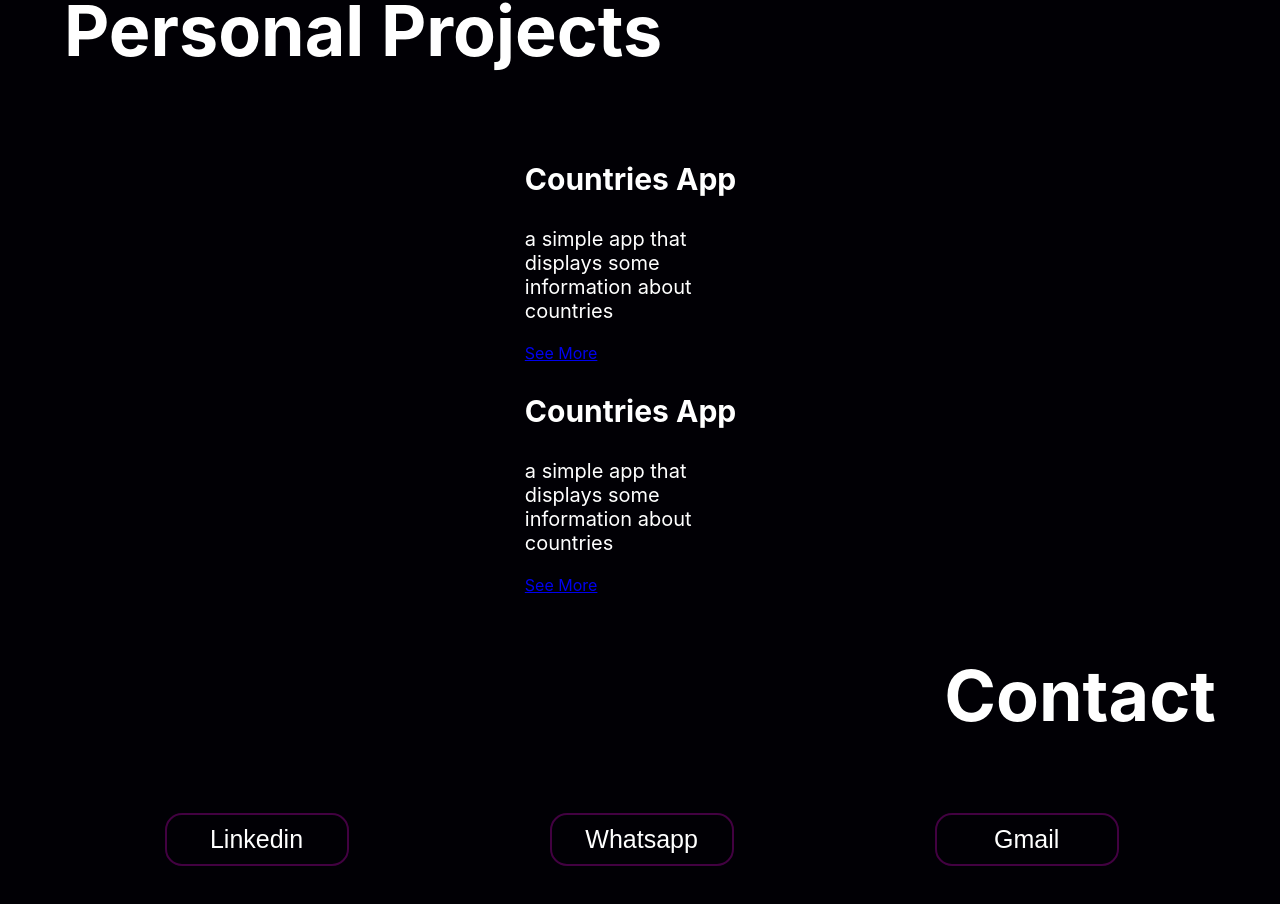
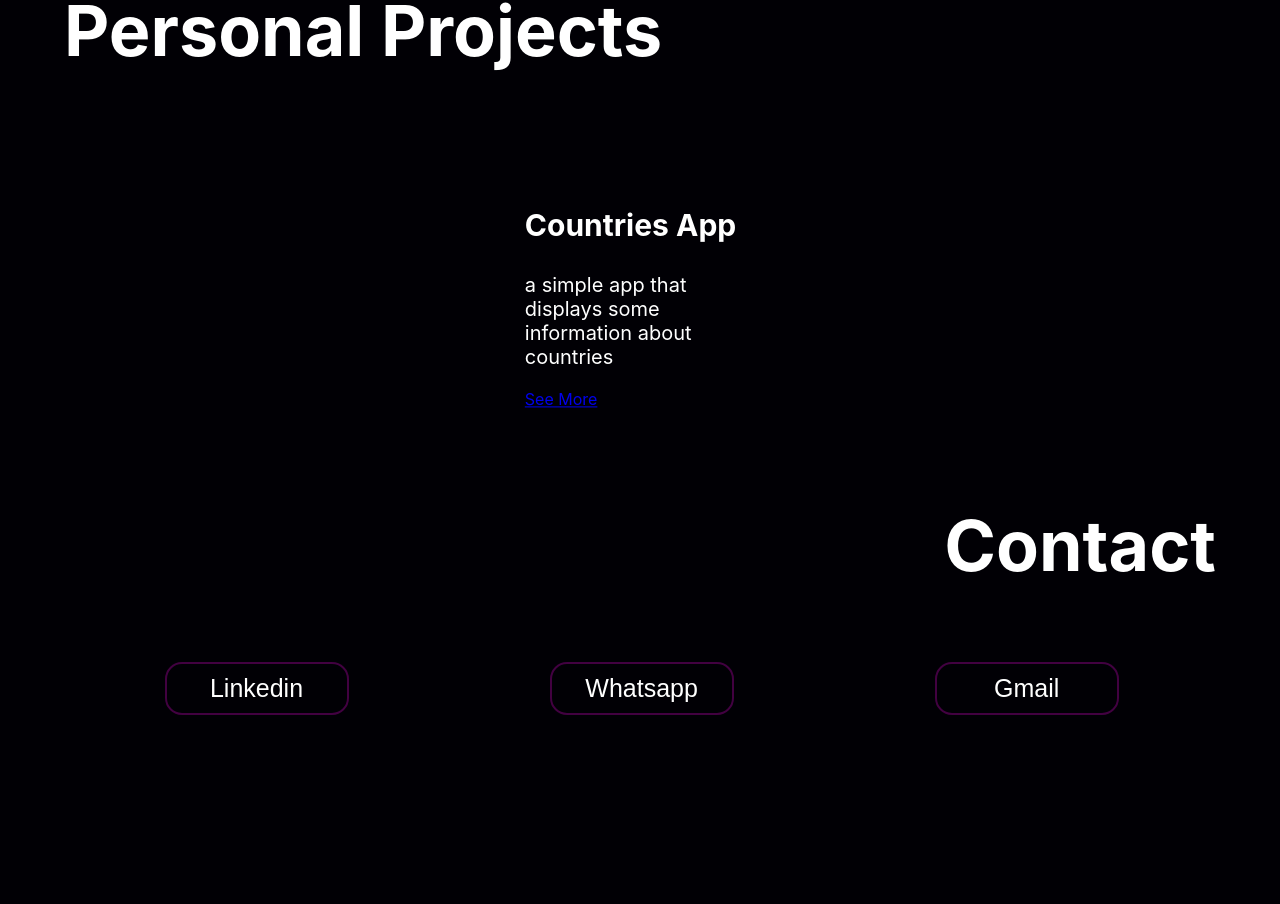
Before and after one commit to lucasRodrigues0/portfolio, a React (Create React App) app: page / in a window 1280 px wide. Shown: the part 1378-2282 px from the top of the page. Built offline with nearby package versions, Linux system fonts and the light colour scheme.

Commit message:
remoção das animações e alterações css

```diff
--- a/src/components/content/Content.js
+++ b/src/components/content/Content.js
@@ -2,20 +2,6 @@
 import { SKILLS, PROJECTS, CONTACT } from '../../utils/constants';
 import { LinkButton } from '../header'
 import styled, { keyframes } from "styled-components";
-
-const horizontalSlide = keyframes`
-  100% {
-    opacity: 1;
-    transform: translateX(0%);
-  }
-`;
-
-const verticalSlide = keyframes`
-  100% {
-    opacity: 1;
-    transform: translateY(0%);
-  }
-`;
 
 const ContentContainer = styled.div`
   background-color: #010005;
@@ -45,11 +31,9 @@ const TitleWrapper = styled.div`
 `;
 
 const Title = styled.h1`
-  animation: ${horizontalSlide} 0.5s ease-out forwards;
   background-color: transparent;
   font-size: 70px;
-  opacity: 0;
-  transform: translateX(${props => props.animation === "left" ? "-50%" : "50%"});
+  /* transform: translateX(${props => props.animation === "left" ? "-50%" : "50%"}); */ //vai sair
   transition: text-shadow 0.3s ease-out;
   width: fit-content;
   &: hover {
@@ -59,11 +43,8 @@ const Title = styled.h1`
 `;
 
 const Paragraph = styled.p`
-  animation: ${horizontalSlide} 0.5s ease-out forwards;
   font-size: 30px;
   margin-left: 25%;
-  opacity: 0;
-  transform: translateX(20%);
   width: 50%;
 `;
 
@@ -74,14 +55,11 @@ const ListWrapper = styled.div`
 `;
 
 const List = styled.ul`
-  animation: ${horizontalSlide} 0.5s ease-out forwards;
   display: flex;
   flex-direction: column;
   flex-wrap: wrap;
   list-style: circle;
   margin-right: 30%;
-  opacity: 0;
-  transform: translateX(-20%);
   width: 50%;
 `;
 
@@ -90,8 +68,6 @@ const ListItem = styled.li`
 `;
 
 const Project = styled.div`
-  animation: ${verticalSlide} 0.5s ease-out forwards;
-  opacity: 0;
   transform: translateY(20%);
   width: 20%;
 `;
@@ -111,12 +87,9 @@ const ProjectDescription = styled.p`
 `;
 
 const ContactWrapper = styled.div`
-  animation: ${verticalSlide} 0.5s ease-out forwards;
   display: flex;
   flex-direction: row;
   justify-content: space-around;
-  opacity: 0;
-  transform: translateY(100%);
 `;
 
 export const Content = () => {
--- a/src/index.css
+++ b/src/index.css
@@ -8,6 +8,10 @@ body {
   -moz-osx-font-smoothing: grayscale;
 }
 
+:root {
+  scroll-behavior: smooth;
+}
+
 code {
   font-family: source-code-pro, Menlo, Monaco, Consolas, 'Courier New',
     monospace;
--- a/src/utils/constants.js
+++ b/src/utils/constants.js
@@ -4,12 +4,6 @@ export const SKILLS = [ 'HTML', 'CSS', 'Bootstrap', 'Javascript', 'Typescript',
 export const OPTIONS = ['About','Skills', 'Projects', 'Contact'];
 
 export const PROJECTS = [
-  {
-    title: 'Countries App',
-    description: 'a simple app that displays some information about countries',
-    techs: 'Angular',
-    link: 'app2countries.netlify.app'
-  },
   {
     title: 'Countries App',
     description: 'a simple app that displays some information about countries',
```
